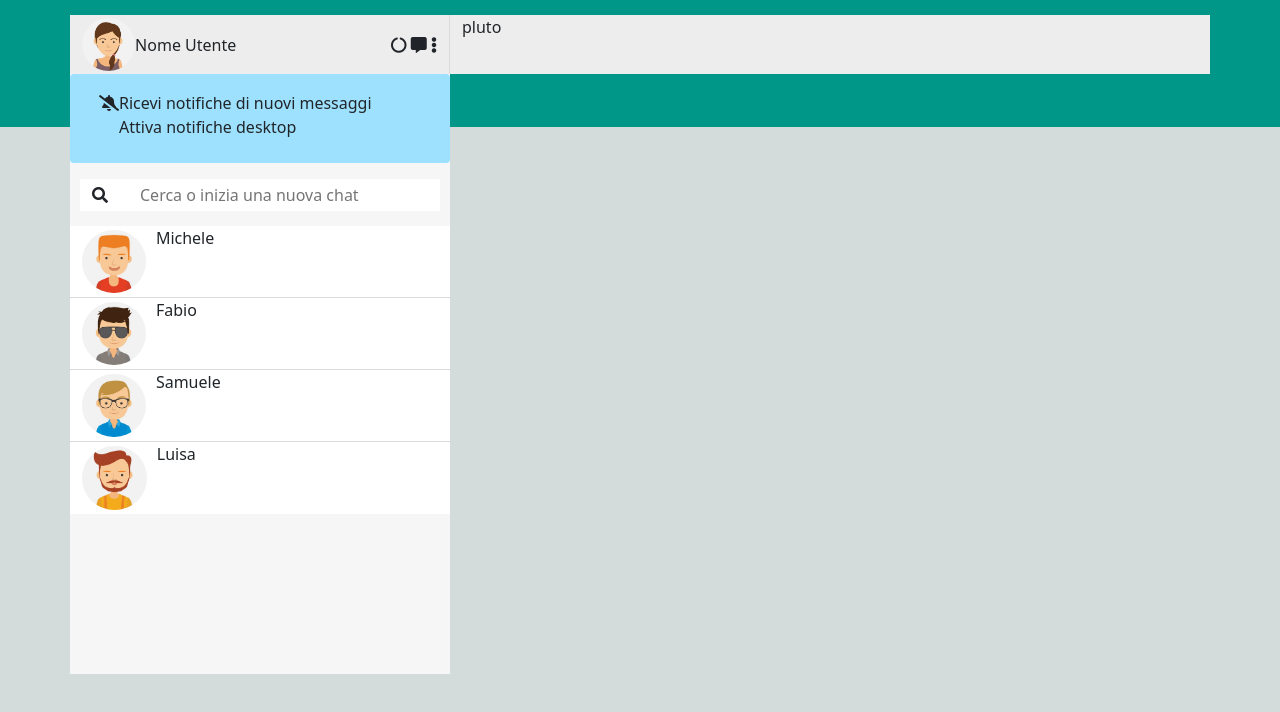
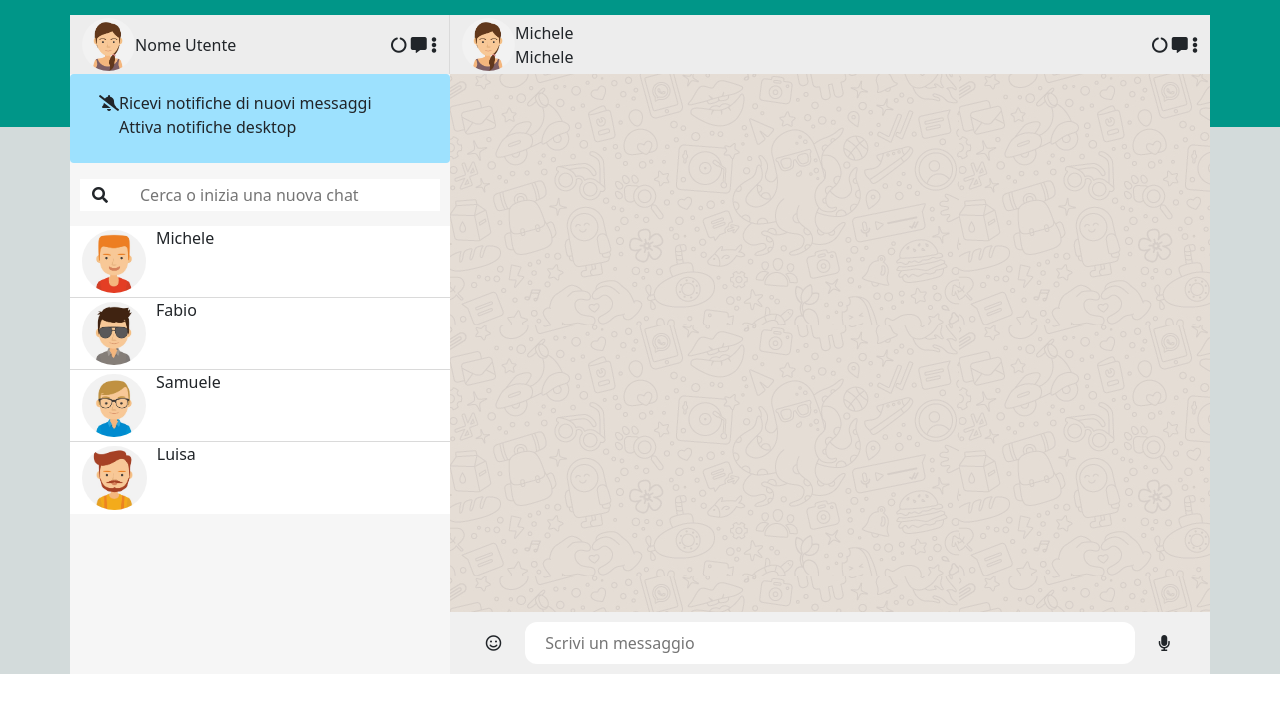
Before and after one commit to BrighterCleric1/vue-boolzapp, a plain HTML site: page index.html in a window 1280 px wide. Drawn offline with nearby package versions, Linux system fonts and the light colour scheme.

Commit message:
struttura generale finita

```diff
--- a/css/style.css
+++ b/css/style.css
@@ -9,7 +9,6 @@
 .main-background{
     background: linear-gradient(to bottom, #D3DBDB 50%, #D3DBDB 75%, #D3DBDB 75%);
     width: 100%;
-    height: 100vh;
     position: relative;
     z-index: -1;
 }
@@ -106,3 +105,26 @@
 .contact-name{
     margin-left: 10px;
 }
+
+.main-content{
+    height: 100%;
+    background-image: url(../img/img/mine.jpg);
+    position: relative;
+}
+
+
+.bottom-commands{
+    height: 62px;
+    position: absolute;
+    bottom: 0;
+    width: 100%;
+    background-color: #F0F0F0;
+}
+
+#message{
+    width: 100%;
+    border: none;
+    padding-left: 20px;
+    line-height: 40px;
+    border-radius: 12px;
+}
--- a/index.html
+++ b/index.html
@@ -37,8 +37,21 @@
                             <i class="fas fa-ellipsis-v"></i>
                         </div>
                     </div>
-                    <div class="col-8 selected-contact">
-                        pluto
+                    <div class="col-8 selected-contact  d-flex justify-content-between align-items-center">
+                        <div class="user-details d-flex align-items-center">
+                            <div class="user-img">
+                                <img src="./img/img/avatar_io.jpg" alt="">
+                            </div>
+                            <div>Michele
+                                <div>Michele</div>
+                            </div>
+                        </div>
+                        <div class="user-commands">
+                            <i class="fas fa-circle-notch"></i>
+                            <i class="fas fa-comment-alt"></i>
+                            <i class="fas fa-ellipsis-v"></i>
+                        </div>
+
                     </div>
 
                 </div>
@@ -78,7 +91,25 @@
                         </div>
 
                     </div>
-                    <div class="col-8">
+                    <div class="col-8 main-content">
+                        <div class="row bottom-commands align-items-center">
+                            <div class="col-1 d-flex justify-content-end">
+                                <div class="emoji">
+                                    <i class="far fa-smile"></i>
+                                </div>
+                            </div>
+                            <div class="col-10">
+                                <div class="new-message">
+                                    <input id="message" type="text" placeholder="Scrivi un messaggio">
+                                </div>
+                            </div>
+                            <div class="col-1">
+                                <div class="audio">
+                                    <i class="fas fa-microphone"></i>
+
+                                </div>
+                            </div>
+                        </div>
 
                     </div>
 
```
